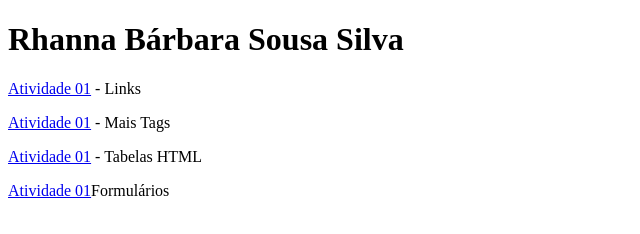
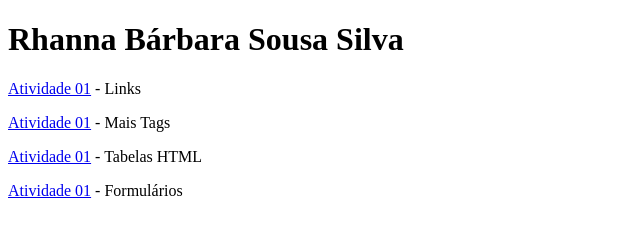
Before and after one commit to rhannabs/pweb, a plain HTML site: page index.html in a window 1280 px wide. Shown: the full height of the page, 0-640 px from the left. Drawn offline with Linux system fonts and the light colour scheme.

Commit message:
CORRIGINDO

```diff
--- a/index.html
+++ b/index.html
@@ -10,6 +10,6 @@
     <p><a href="./01/">Atividade 01</a> - Links</p>
     <p><a href="./02/">Atividade 01</a> - Mais Tags</p>
     <p><a href="./03/">Atividade 01</a> - Tabelas HTML</p>
-    <p><a href="./04/">Atividade 01</a>Formulários</p>
+    <p><a href="./04/">Atividade 01</a> - Formulários</p>
 </body>
 </html>
```
